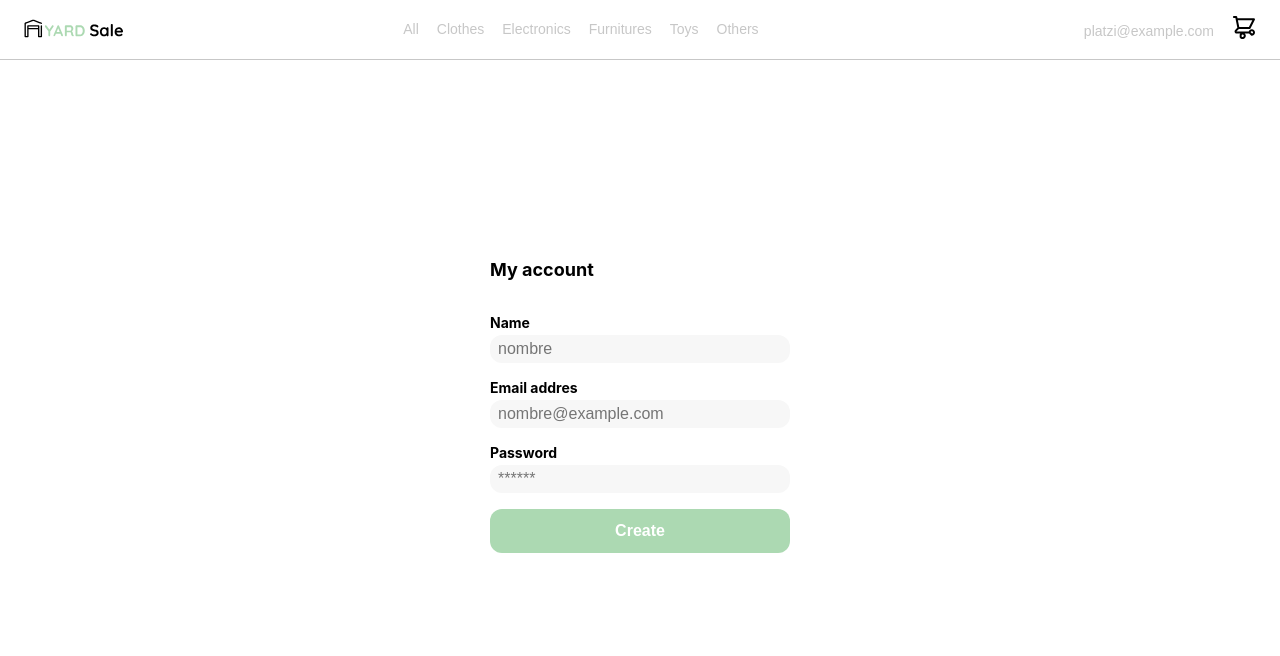
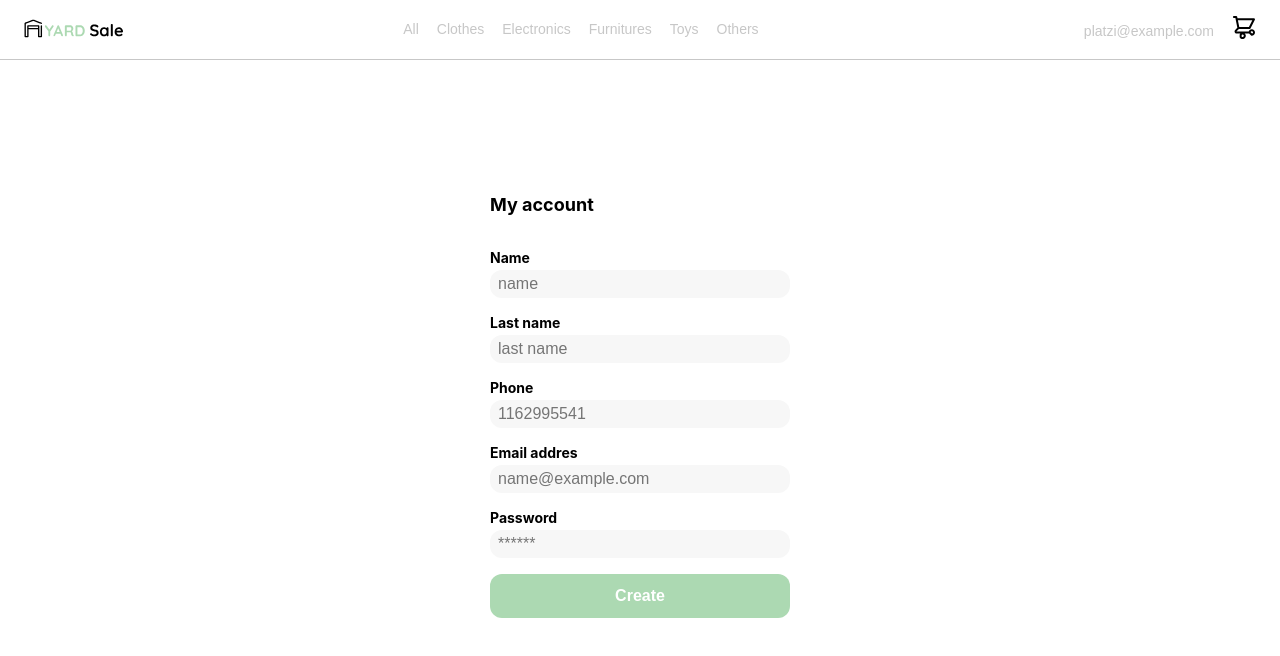
Before and after one commit to Aquillare/NextJs-Shop, a Next.js app: page /signup in a window 1280 px wide. Shown: the top 656 px of the page. Built offline with nearby package versions, Linux system fonts and the light colour scheme.

Commit message:
Creamos customHook para autenticacion de usuarios, implementacion en componente signup

```diff
--- /dev/null
+++ b/src/hooks/useAuth.js
@@ -0,0 +1,57 @@
+import { useRouter } from 'next/router';
+import { createContext, useContext } from 'react';
+import endPoints from '../services/api';
+
+//creamos un contexto para usarlo para proteger rutas.
+const AuthContext = createContext();
+
+
+//custom hook con los metodos para operaciones con usuarios.
+function useProviderAuth(){
+    const router = useRouter();
+
+    //registro de usuario
+    const signUp = async (name,lastName,phone,email,password) => {
+
+       const  data = {
+            name,
+            lastName,
+            phone,
+            user:{
+                email,
+                password,
+            }
+        };
+
+        const options = {
+            method:'POST',
+            headers:{
+                accept: '*/*', //para que trabaje con todas las solicitudes
+                'Content-Type': 'application/json',
+            },
+            body: JSON.stringify(data)
+        };
+
+
+        const response = await fetch(endPoints.auth.addCustomer, options)
+
+        return response.json();
+    };
+
+    return{
+        signUp
+    }
+};
+
+
+
+//componenete con el cual envolveremos la app para proporcionarle el contexto.
+export function ProviderAuth ({children}) {
+    const auth = useProviderAuth();
+    return <AuthContext.Provider value={auth}>{children}</AuthContext.Provider>
+};
+
+//metodo que nos retorna el contexto que posee el custoom hook para usar sus metodos.
+export const useAuth = () => {
+    return useContext(AuthContext);
+}
--- a/src/pages/_app.js
+++ b/src/pages/_app.js
@@ -2,11 +2,13 @@ import Script from 'next/script';
 import AppContext from '@context/AppContext';
 import useInitialState from '@hooks/useInitialState';
 import Header from '@components/Header';
+import { ProviderAuth } from '@hooks/useAuth';
 import '@styles/globals.css';
 
 function MyApp({ Component, pageProps }) {
   const initialState = useInitialState();
   return (
+    <ProviderAuth>
         <AppContext.Provider value={initialState}>
         <Script async src="https://www.googletagmanager.com/gtag/js?id=G-8D1EES907H" />
         <Script id="google-analytics" strategy="afterInteractive">
@@ -18,6 +20,8 @@ function MyApp({ Component, pageProps }) {
         <Header />
         <Component {...pageProps} />
       </AppContext.Provider>
+    </ProviderAuth>
+
   );
 }
 
--- a/src/pages/signup.js
+++ b/src/pages/signup.js
@@ -1,12 +1,51 @@
-import React from 'react';
+import React, { useRef, useState } from 'react';
+import { useAuth } from '@hooks/useAuth';
 import styles from '@styles/CreateAccount.module.scss';
+import Loading from 'common/loading';
 
 const CreateAccount = () => {
+    const emailRef = useRef(null);
+    const nameRef = useRef(null);
+    const passwordRef = useRef(null);
+    const lastNameRef = useRef(null);
+    const phoneRef = useRef(null);
+
+    const auth = useAuth();
+
+    const [loading,setLoading] = useState(false);
+    const [errorMessage, setErrorMessage] = useState()
+
+    const showError= (err) => {
+        setErrorMessage(err);
+        setTimeout( () => {setErrorMessage()}, 3000)
+    }
+
+    const submitHandler = (event) => {
+        event.preventDefault();
+        setLoading(true);
+        const name = nameRef.current.value;
+        const lastName = lastNameRef.current.value;
+        const email = emailRef.current.value;
+        const password = passwordRef.current.value;
+        const phone = parseInt(phoneRef.current.value);
+
+        console.log(name,lastName,phone,email,password);
+
+
+        auth.signUp(name,lastName,phone,email,password)
+            .then( data => console.log(data))
+            .then( () => console.log(errorMessage))
+            .then( () => {setLoading(false)})
+            .catch(error => {console.log(error);setLoading(false)});
+
+    };
+
     return(
-        <div className={styles.CreateAccount}>
+        <>
+        { loading ? <Loading/> :<div className={styles.CreateAccount}>
         <div className={styles["CreateAccount-container"]}>
             <h1 className={styles.title}>My account</h1>
-                <form action="/" className={styles.form}>
+            <form action="/" className={styles.form} onSubmit={submitHandler}>
                 <label htmlFor="name" className={styles.label}>
                     Name
                 </label>
@@ -14,14 +53,39 @@ const CreateAccount = () => {
                 type="text"
                 className={styles.input}
                 id="name"
-                    placeholder="nombre"
+                placeholder="name"
+                required='required'
+                ref={nameRef}
                 />
+                <label htmlFor='lastName' className={styles.label}>
+                    Last name
+                </label>
+                <input
+                type='text'
+                className={styles.input}
+                id='lastName'
+                placeholder='last name'
+                required='required'
+                ref={lastNameRef}
+                >
+                </input>
+                <label htmlFor='phone' className={styles.label}>Phone</label>
+                <input
+                type='text'
+                className={styles.input}
+                id='phone'
+                placeholder='1162995541'
+                required='required'
+                ref={phoneRef}
+                ></input>
                 <label htmlFor="email" className={styles.label}>Email addres</label>
                 <input
                 type="email"
                 className={styles.input}
                 id="email"
-                    placeholder="nombre@example.com"
+                placeholder="name@example.com"
+                required='required'
+                ref={emailRef}
                 />
                 <label htmlFor="password" className={styles.label}>Password</label>
                 <input
@@ -29,15 +93,23 @@ const CreateAccount = () => {
                 className={styles.input}
                 id="password"
                 placeholder="******"
+                required='required'
+                ref={passwordRef}
                 />
                 <button
-                    type="button"
+                type="submit"
                 className={styles["primary-button"]}
                 >Create
                 </button>
             </form>
+            {
+                errorMessage ? <p>{errorMessage}</p>  : null
+            }
+
         </div>
-        </div>
+
+    </div> }
+    </>
     );
 };
 
```
Lines whose indentation alone changed are shown as unchanged.
